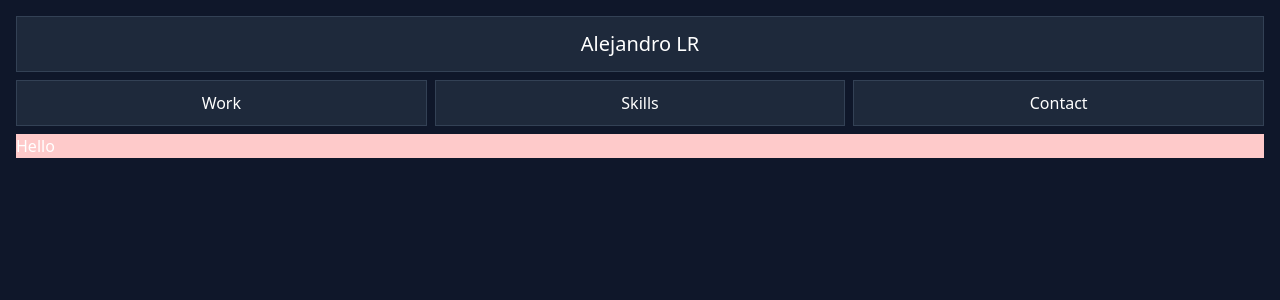
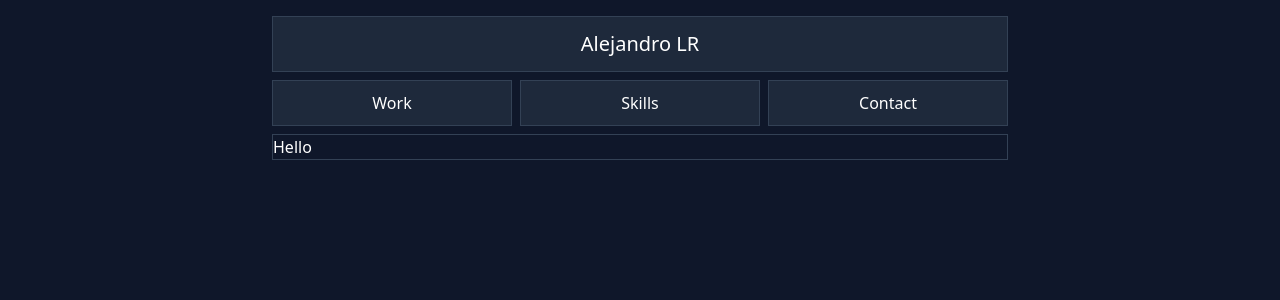
Before and after one commit to Alejandro1709/alejandrolarosa, a Next.js app: page / in a window 1280 px wide. Shown: the top 300 px of the page. Built offline with nearby package versions, Linux system fonts and the light colour scheme.

Commit message:
Add: max-w on md

```diff
--- a/src/app/layout.tsx
+++ b/src/app/layout.tsx
@@ -13,7 +13,7 @@ export default function RootLayout({
 }) {
   return (
     <html lang='en'>
-      <body className='flex min-h-screen flex-col gap-2  bg-slate-900 p-4'>
+      <body className='flex min-h-screen flex-col gap-2 bg-slate-900 p-4 md:mx-auto md:max-w-screen-md'>
         <Navigation />
         <main className='flex-1'>{children}</main>
       </body>
--- a/src/app/page.tsx
+++ b/src/app/page.tsx
@@ -1,6 +1,6 @@
 export default function Home() {
   return (
-    <section className='bg-red-200'>
+    <section className='border border-slate-700'>
       <h1>Hello</h1>
     </section>
   );
```
